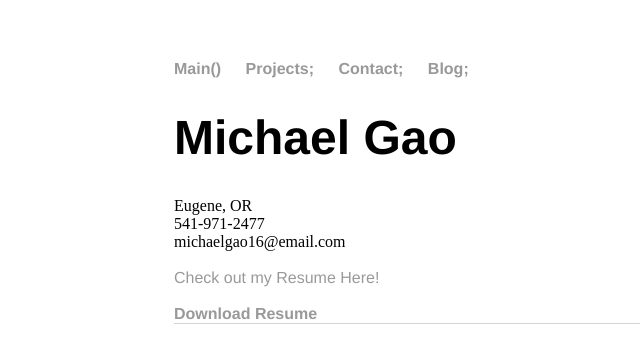
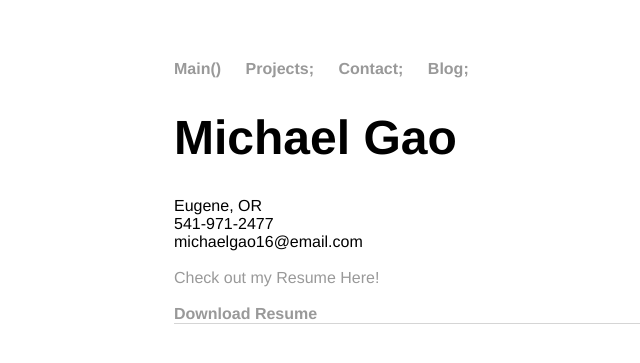
Before and after one commit to michael-c-gao/WebsiteOfMichael, a Jekyll site: the page built from resume/index.html, in a window 1280 px wide. Shown: the top 363 px of the page, without its empty margins (18-658 px from the left). Built offline with Jekyll 4.4.1, drawn with Linux system fonts in a browser that asks for light colours.

Commit message:
Update main.css

```diff
--- a/css/main.css
+++ b/css/main.css
@@ -1,5 +1,5 @@
 body {
-
+    font-family:'Helvetica', 'Arial', 'Sans-Serif';
     margin: 60px auto;
     width: 70%;
 }
@@ -30,13 +30,13 @@
 
 h2 {
     font-family:'Helvetica', 'Arial', 'Sans-Serif';
-    font-size: 3em;
+    font-size: 2em;
 
 }
 
 h3 {
     font-family:'Helvetica', 'Arial', 'Sans-Serif';
-    font-size: 3em;
+    font-size: 2em;
 }
 
 
```
